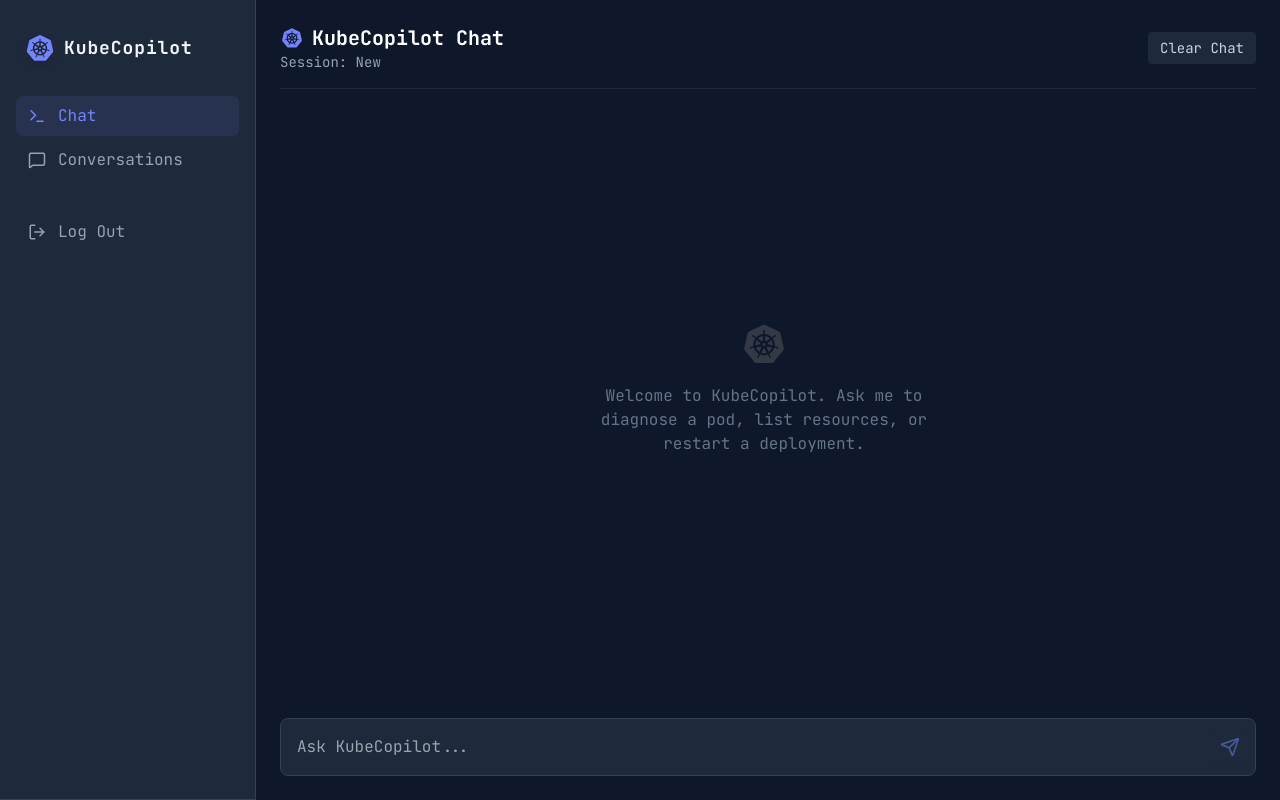
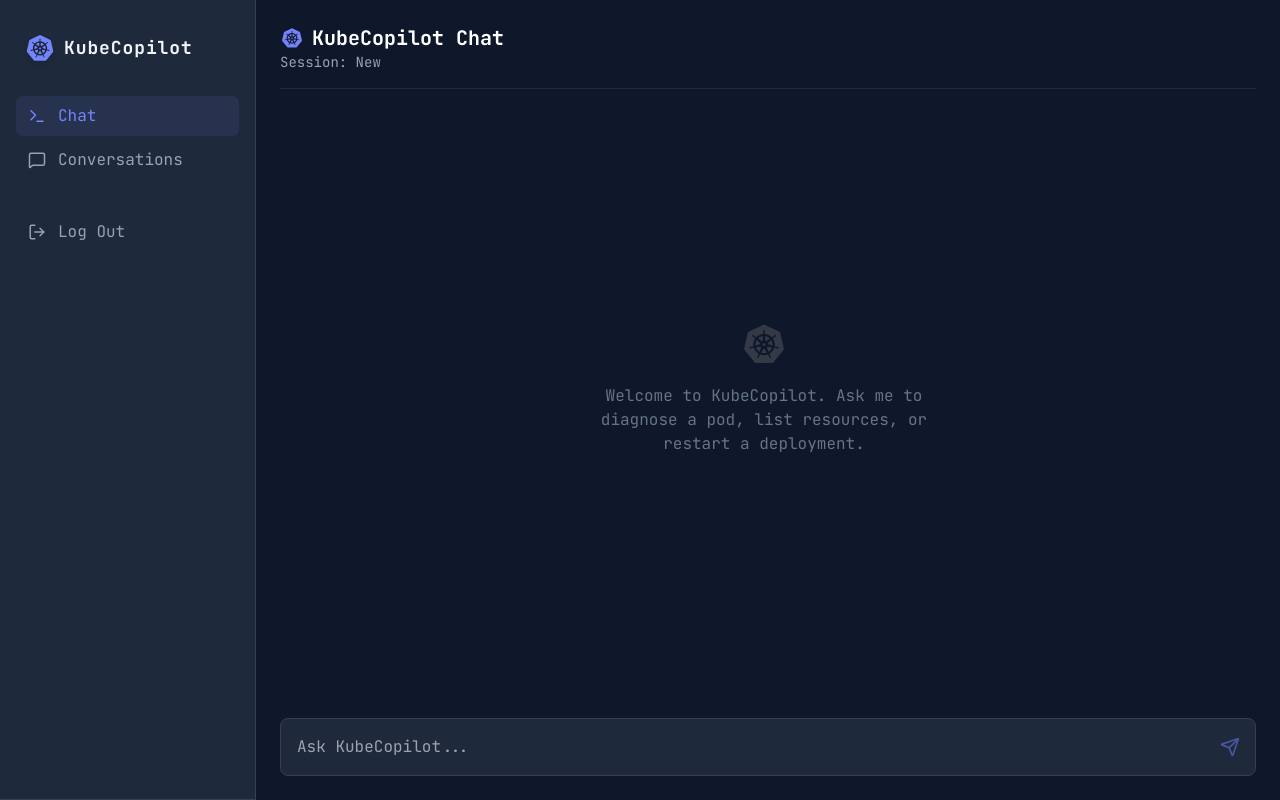
Before and after one commit to SurajaHasarinda/kube-copilot, a React (Vite) app in the folder ui/: page /#/ in a window 1280 px wide. Built offline with nearby package versions, Linux system fonts and the light colour scheme; sample sign-in values are in the browser's storage.

Commit message:
modify: remove clear chat button

```diff
--- a/ui/src/pages/HomePage.tsx
+++ b/ui/src/pages/HomePage.tsx
@@ -185,12 +185,6 @@
                     </h1>
                     <p className="text-sm text-slate-400">Session: {sessionId || 'New'}</p>
                 </div>
-                <button
-                    onClick={() => { setMessages([]); setSessionId(''); setSearchParams({}); }}
-                    className="px-3 py-1.5 bg-slate-800 text-slate-300 hover:text-white rounded text-sm transition-colors cursor-pointer"
-                >
-                    Clear Chat
-                </button>
             </div>
 
             {/* Chat Area */}
```
